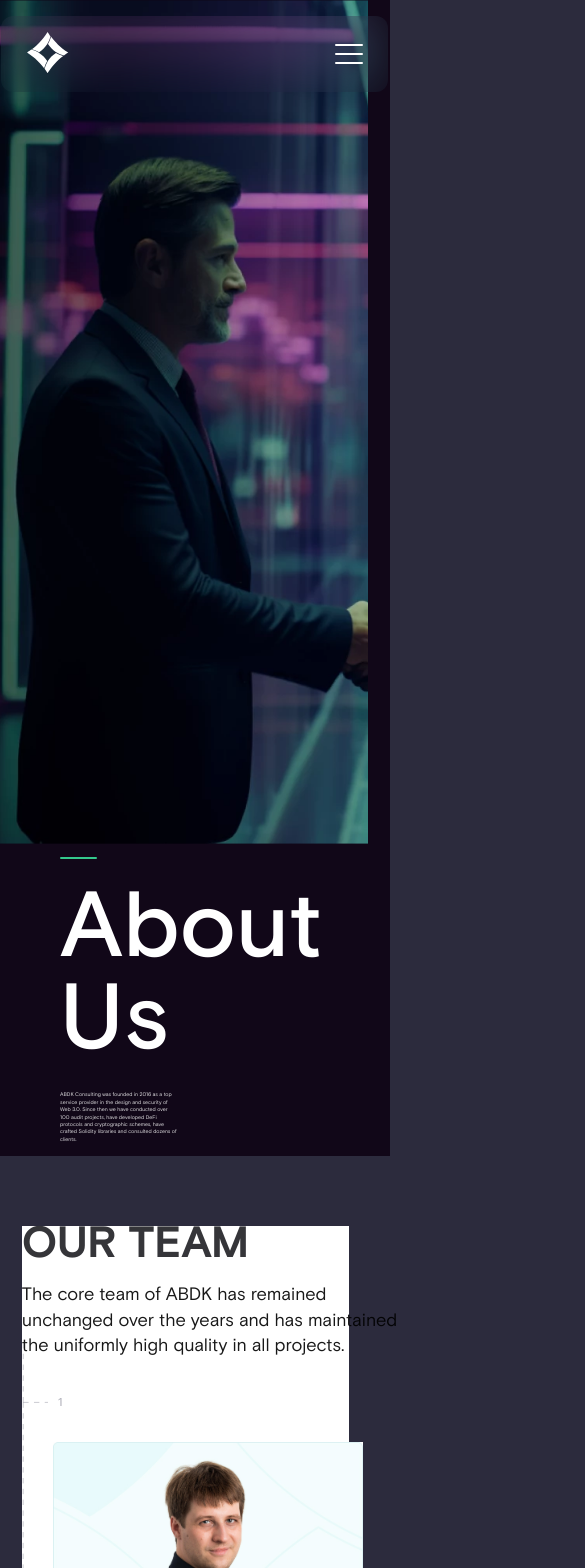
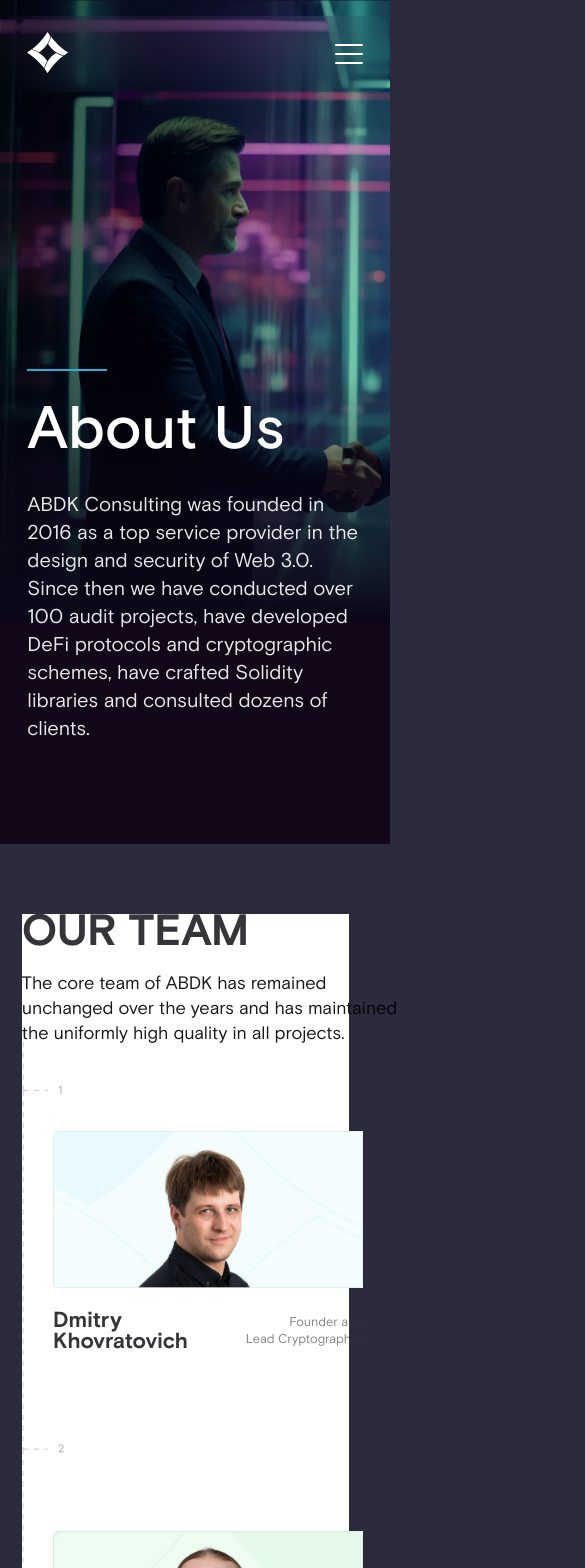
Before and after one commit to brandpack/abdk-consulting, a Next.js app: page /about-us in a window 390 px wide. Shown: the top 1568 px of the page, 585 px wide, since content can reach past the window. Built offline with nearby package versions, Linux system fonts and the light colour scheme.

Commit message:
added ServiceFirstScreen to about-us page

```diff
--- a/app/about-us/page.tsx
+++ b/app/about-us/page.tsx
@@ -1,7 +1,6 @@
 'use client'
 import History from "@/components/AboutUsPage/History/History";
 import HistoryMobile from "@/components/AboutUsPage/History/HistoryMobile";
-import { TopBlockAboutUs } from "@/components/AboutUsPage/TopBlock/TopBlock";
 import WorkAtABDK from "@/components/AboutUsPage/WorkAtABDK/WorkAtABDK";
 import { ChooseAboutUs } from "@/components/AboutUsPage/choose2/Choose";
 import { OurTeam } from "@/components/AboutUsPage/ourTeam2/ourTeam";
@@ -11,6 +10,8 @@
 import StickHeader from "@/components/common/StickHeader/StickHeader";
 import MobileMenu from "@/components/common/Menu/MobileMenu";
 import React, { useState } from "react";
+import image from '@/public/about-us.webp';
+import { ServiceFirstScreen } from "@/components/common/ServiceFirstScreen/ServiceFirstScreen";
 
 const AboutUs: React.FC = () => {
 	const [isOpen, setIsOpen] = useState(false);
@@ -18,7 +19,9 @@
 		<main>
 			<TopStaticHeader isOpen={isOpen} setIsOpen={setIsOpen} auditColor={'white'} researchColor={'white'} consultingColor={'white'} evaluationColor={'white'} />
 			<StickHeader isOpen={isOpen} setIsOpen={setIsOpen}/>
-			<TopBlockAboutUs />
+
+			<ServiceFirstScreen title='About Us' image={image} text='ABDK Consulting was founded in 2016 as a top service provider in the design and security of Web 3.0. Since then we have conducted over 100 audit projects, have developed DeFi protocols and cryptographic schemes, have crafted Solidity libraries and consulted dozens of clients.'/>
+
 			<OurTeam/>
 			<ChooseAboutUs />
 			<History />
--- a/components/AboutUsPage/TopBlock/TopBlock.module.scss
+++ /dev/null
@@ -1,292 +0,0 @@
-.TopBlock {
-    display: grid;
-    width: 100%;
-    .Image {
-        // position: absolute;
-        // z-index: -1;
-        top: 0;
-        bottom: 0;
-        left: 0;
-        right: 0;
-        height: 100vh;
-        width: 100vw;
-        object-fit: cover;
-    }
-    // .LinearGradient{
-    //     display: block;
-    //     position: absolute;
-    //     left: 0;
-    //     right: 0;
-    //     top: 340px;
-    //     width: 100vw;
-    //     height: 186px;
-    //     z-index: 1;
-    //     background: linear-gradient(180deg, rgba(18, 6, 32, 0.00) 0%, rgba(17, 7, 24, 0.00) 0.01%, #110718 70.61%);
-    // }
-    .TopBlockHeader {
-        display: grid;
-        width: 37.095vw;
-        padding: 3.243vw 3.243vw 3.243vw 0;
-        align-items: flex-start;
-        justify-items: center;
-        gap: 3.243vw;
-        box-sizing: border-box;
-        .TopBlockContainer {
-            width: 1480px;
-            display: grid;
-            margin-left: 82px;
-            gap: 24px;
-
-            .greenLine {
-                width: 2.703vw;
-                height: 2px;
-                border-radius: 0.946vw;
-                background: #34C88C;
-            }
-
-            .Header {
-                color: #FFF;
-                font-size: 92.394px;
-                font-style: normal;
-                font-weight: 500;
-                line-height: 100%;
-            }
-
-            .Text {
-                color: #FFF;
-                width: 29.865vw;
-                font-size: 1.351vw;
-                font-style: normal;
-                font-weight: 400;
-                line-height: 140%;
-                opacity: 0.9;
-            }
-
-            .blueLine {
-                width: 2.703vw;
-                height: 2px;
-                border-radius: 0.946vw;
-                background: #2DAED7;
-            }
-
-
-
-            .cyanLine {
-                width: 2.703vw;
-                height: 2px;
-                border-radius: 0.946vw;
-                background: #474DD8;
-            }
-
-            .purpleLine {
-                width: 2.703vw;
-                height: 2px;
-                border-radius: 0.946vw;
-                background: #BF63DF;
-            }
-        }
-
-    }
-}
-
-
-
-
-
-
-
-
-.TopBlockGuide {
-    color: #676DFA;
-}
-
-.TopBlockText {
-    display: flex;
-    align-items: center;
-    margin-top: 8.041vw;
-    flex-direction: row;
-    gap: 0.27vw;
-    .text:nth-child(1) {
-        padding: 0.859vw 1.145vw 0.859vw 0;
-
-    }
-    .text:nth-child(1):hover{
-        color: #2DAED7;
-    }
-    .text:nth-child(3):hover{
-        color: #34C88C;
-    }
-    .text:nth-child(5):hover{
-        color: #474DD8;
-    }
-    .text:nth-child(7):hover{
-        color: #BF63DF;
-    }
-    .text {
-        padding: 0.859vw 1.145vw;
-        font-size: 1.002vw;
-        font-weight: 700;
-        text-decoration: none;
-        color: #FFF;
-        transition: color 0.3s ease-in-out;
-    }
-
-    .line {
-        width: 2.027vw;
-        height: 1px;
-        background: rgba(255, 255, 255, 0.15);
-    }
-}
-
-.TopBlockButton {
-    cursor: pointer;
-    display: flex;
-    text-decoration: none;
-    align-items: center;
-    justify-content: center;
-    padding: 1.622vw 2.162vw;
-    height: 1.081vw;
-    border-radius: 0.861vw;
-    border: 1px solid #676DFA;
-    background: rgba(52, 200, 140, 0.10);
-    backdrop-filter: blur(25px);
-    color: #676DFA;
-    font-size: 1.549vw;
-    gap: 0.861vw;
-    font-weight: 500;
-    svg {
-        stroke: #676DFA;
-    }
-    &:hover {
-        opacity: 0.85;
-        transition: opacity 0.3s ease-in-out;
-    }
-}
-
-
-.TopBlockFooter {
-    display: flex;
-    flex-direction: row;
-    justify-content: space-between;
-    margin-bottom: 2.635vw;
-}
-@media (max-width: 700px) {
-    .TopBlock {
-        justify-content: end;
-        padding: 0 5.607vw;
-        width: 88.786vw;
-        min-height: 100svh;
-        background: #110718;
-    }
-
-    .TopBlockImage {
-        height: 524px;
-        z-index: 0;
-    }
-    .TopBlockHeader {
-        width: 84.112vw;
-        font-size: 13.795vw;
-        font-weight: 500;
-        line-height: 100%;
-        z-index: 1;
-    }
-
-    .TopBlockGuide {
-        .GuideBgImage {
-            position: absolute;
-            right: -20px;
-            top: 15px;
-            width: 4.206vw;
-            height: 4.206vw;
-        }
-    }
-
-    .TopBlockFooter {
-        flex-direction: column-reverse;
-        z-index: 1;
-    }
-
-    .TopBlockButton {
-        margin-top: 7.477vw;
-        padding: 5.607vw 7.477vw;
-        border-radius: 2.976vw;
-        height: 3.037vw;
-        font-size: 4.206vw;
-        font-weight: 500;
-        gap: 1.869vw;
-
-        z-index: 1;
-        svg {
-            width: 2.804vw;
-            height: 2.804vw;
-        }
-    }
-    .TopBlockContainer {
-        gap: 24px;
-        z-index: 1;
-        .Header {
-            width: 91.822vw;
-            font-size: 13.795vw;
-            font-weight: 500;
-            line-height: 100%;
-        }
-        .Text {
-            width: 87.15vw;
-            font-size: 4.673vw;
-            font-weight: 400;
-            line-height: 140%;
-        }
-    }
-    .TopBlockText {
-        margin-top: 11.449vw;
-        margin-bottom: 7.477vw;
-        flex-direction: row;
-        justify-content: space-between;
-        margin-left: 0;
-        gap: 0;
-
-        .text {
-            font-size: 3.271vw;
-            font-weight: 400;
-            line-height: normal;
-        }
-
-        .text-first {
-            font-size: 3.271vw;
-            font-weight: 400;
-            line-height: normal;
-        }
-
-        .line {
-            width: 4.673vw;
-            height: 0.234vw;
-        }
-    }
-    .blueLine {
-        width: 9.346vw !important;
-        height: 2px;
-        border-radius: 0.946vw;
-        background: #2DAED7;
-    }
-
-    .greenLine {
-        width: 9.346vw !important;
-        height: 2px;
-        border-radius: 0.946vw;
-        background: #34C88C;
-    }
-
-    .cyanLine {
-        width: 9.346vw !important;
-        height: 2px;
-        border-radius: 0.946vw;
-        background: #474DD8;
-    }
-
-    .purpleLine {
-        width: 9.346vw !important;
-        height: 2px;
-        border-radius: 0.946vw;
-        background: #BF63DF;
-    }
-}
--- a/components/AboutUsPage/TopBlock/TopBlock.tsx
+++ /dev/null
@@ -1,33 +0,0 @@
-import { FC } from 'react'
-import cls from './TopBlock.module.scss'
-import Link from 'next/link'
-import Image from 'next/image'
-import AboutUs from '@/public/about-us.webp';
-
-interface TopBlockProps {
-}
-
-export const TopBlockAboutUs: FC<TopBlockProps> = ({ }) => {
-    return (
-        <div className={cls.TopBlock}>
-            <Image
-                src={AboutUs}
-                className={cls.Image}
-                alt='Image'
-            />
-            <div className={cls.LinearGradient}></div>
-            <div className={cls.TopBlockHeader}>
-                <div className={cls.TopBlockContainer}>
-                    <div className={cls.greenLine}></div>
-                    <h1 className={cls.Header}>
-                        About Us
-                    </h1>
-                    <p className={cls.Text}>
-                        ABDK Consulting was founded in 2016 as a top service provider in the design and security of Web 3.0. Since then we have conducted over 100 audit projects, have developed DeFi protocols and cryptographic schemes, have crafted Solidity libraries and consulted dozens of clients.
-                    </p>
-                </div>
-            </div>
-
-        </div>
-    )
-}
--- a/components/common/ServiceFirstScreen/ServiceFirstScreen.tsx
+++ b/components/common/ServiceFirstScreen/ServiceFirstScreen.tsx
@@ -7,7 +7,7 @@
     title: string;
     text: string;
     image: any;
-    color: string;
+    color?: string;
 }
 
 export const ServiceFirstScreen: FC<ServiceFirstScreen> = ({title, text, image, color}) => {
@@ -22,7 +22,8 @@
                     <p className={cls.text}>{text}</p>
                 </div>
 
-                <Link className={cls.button} href={'/contact'} style={{
+                {
+                    color ? <Link className={cls.button} href={'/contact'} style={{
                         backgroundColor: color + '15',
                         border: '2px solid ' + color,
                         color: color,
@@ -32,6 +33,12 @@
                             <path d="M1.58118 12.1562L12.7374 1M12.7374 1H0.737427M12.7374 1V13" stroke={color} strokeWidth="1.8" strokeLinejoin="bevel" />
                         </svg>
                     </Link>
+
+                    :
+                    null
+                }
+
+
             </div>
         </div>
     )
```
Lines whose indentation alone changed are shown as unchanged.
